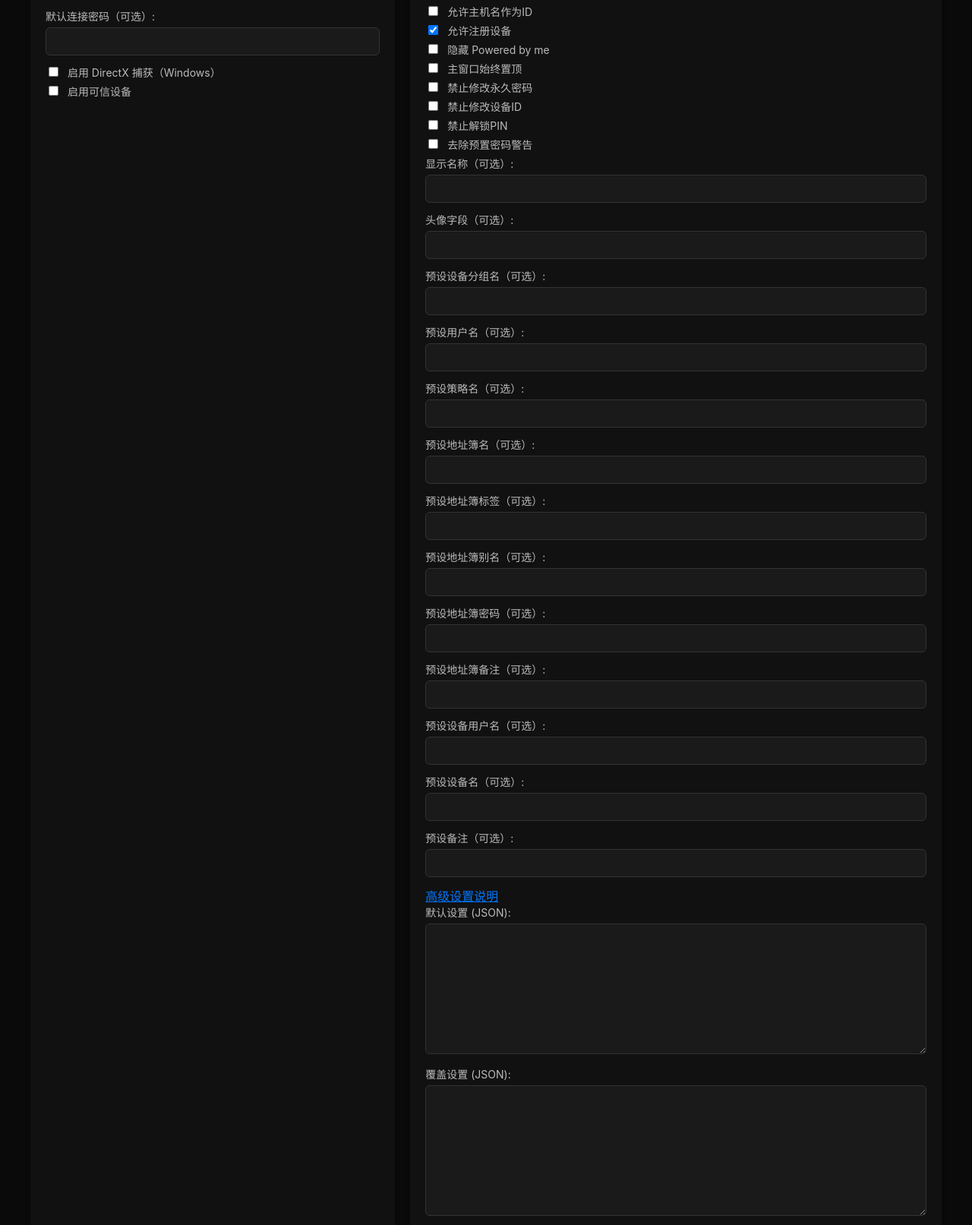
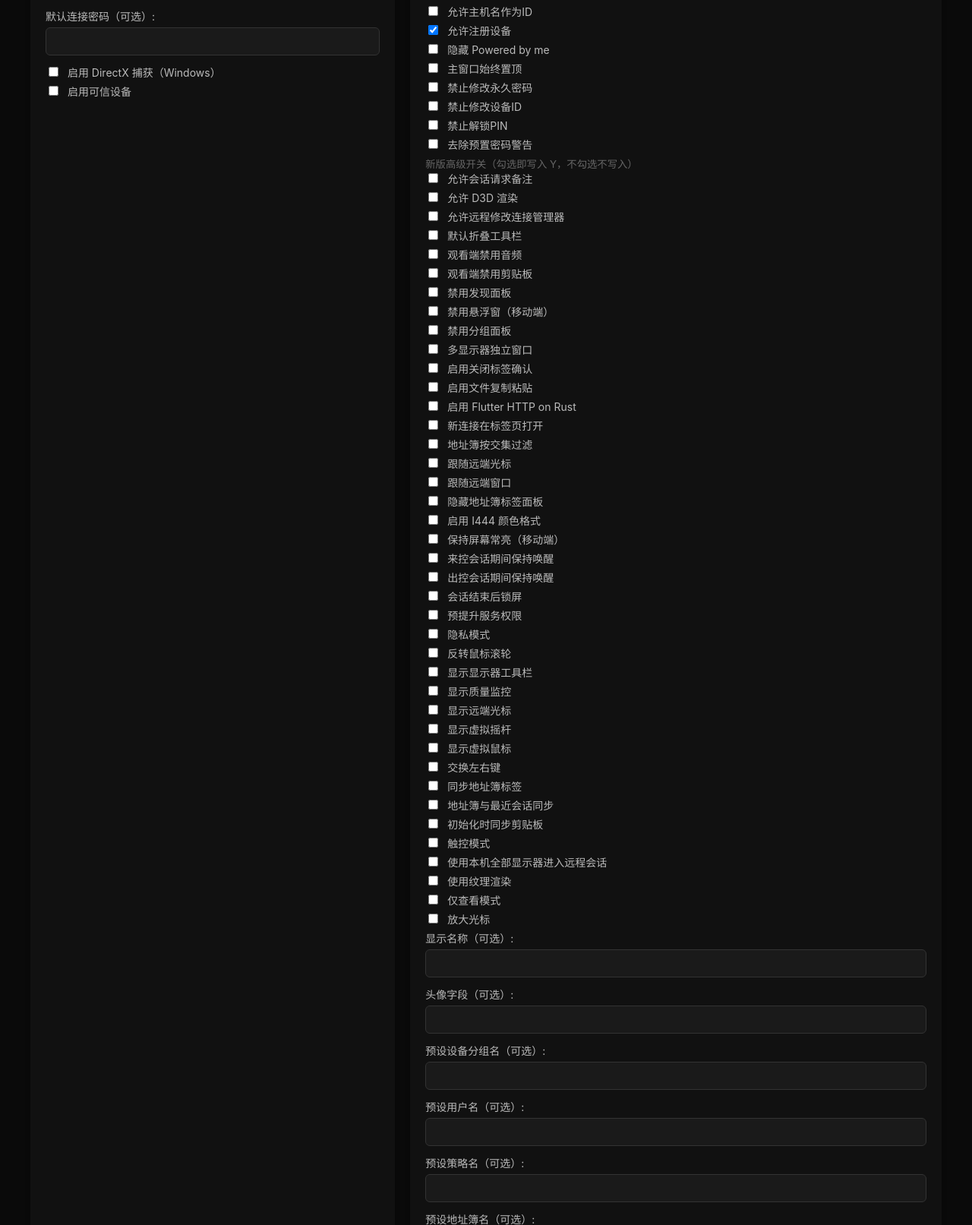
Before and after one commit to kking88/rdgen, a Django app: page / in a window 1280 px wide. Shown: the part 3738-5351 px from the top of the page at 76% size. Run offline with Django 5.2, Linux system fonts and the light colour scheme.

Commit message:
feat: add more rustdesk 1.4.6 advanced switch checkboxes

```diff
--- a/rdgenerator/forms.py
+++ b/rdgenerator/forms.py
@@ -144,6 +144,46 @@ class GenerateForm(forms.Form):
     disableChangeID = forms.BooleanField(initial=False, required=False)
     disableUnlockPin = forms.BooleanField(initial=False, required=False)
     removePresetPasswordWarning = forms.BooleanField(initial=False, required=False)
+    allowAskForNote = forms.BooleanField(initial=False, required=False)
+    allowD3DRender = forms.BooleanField(initial=False, required=False)
+    allowRemoteCMModification = forms.BooleanField(initial=False, required=False)
+    collapseToolbar = forms.BooleanField(initial=False, required=False)
+    disableAudioViewer = forms.BooleanField(initial=False, required=False)
+    disableClipboardViewer = forms.BooleanField(initial=False, required=False)
+    disableDiscoveryPanel = forms.BooleanField(initial=False, required=False)
+    disableFloatingWindow = forms.BooleanField(initial=False, required=False)
+    disableGroupPanel = forms.BooleanField(initial=False, required=False)
+    displaysAsIndividualWindows = forms.BooleanField(initial=False, required=False)
+    enableConfirmClosingTabs = forms.BooleanField(initial=False, required=False)
+    enableFileCopyPaste = forms.BooleanField(initial=False, required=False)
+    enableFlutterHttpOnRust = forms.BooleanField(initial=False, required=False)
+    enableOpenNewConnectionsInTabs = forms.BooleanField(initial=False, required=False)
+    filterAbByIntersection = forms.BooleanField(initial=False, required=False)
+    followRemoteCursor = forms.BooleanField(initial=False, required=False)
+    followRemoteWindow = forms.BooleanField(initial=False, required=False)
+    hideAbTagsPanel = forms.BooleanField(initial=False, required=False)
+    i444 = forms.BooleanField(initial=False, required=False)
+    keepScreenOn = forms.BooleanField(initial=False, required=False)
+    keepAwakeDuringIncomingSessions = forms.BooleanField(initial=False, required=False)
+    keepAwakeDuringOutgoingSessions = forms.BooleanField(initial=False, required=False)
+    lockAfterSessionEnd = forms.BooleanField(initial=False, required=False)
+    preElevateService = forms.BooleanField(initial=False, required=False)
+    privacyMode = forms.BooleanField(initial=False, required=False)
+    reverseMouseWheel = forms.BooleanField(initial=False, required=False)
+    showMonitorsToolbar = forms.BooleanField(initial=False, required=False)
+    showQualityMonitor = forms.BooleanField(initial=False, required=False)
+    showRemoteCursor = forms.BooleanField(initial=False, required=False)
+    showVirtualJoystick = forms.BooleanField(initial=False, required=False)
+    showVirtualMouse = forms.BooleanField(initial=False, required=False)
+    swapLeftRightMouse = forms.BooleanField(initial=False, required=False)
+    syncAbTags = forms.BooleanField(initial=False, required=False)
+    syncAbWithRecentSessions = forms.BooleanField(initial=False, required=False)
+    syncInitClipboard = forms.BooleanField(initial=False, required=False)
+    touchMode = forms.BooleanField(initial=False, required=False)
+    useAllMyDisplaysForRemoteSession = forms.BooleanField(initial=False, required=False)
+    useTextureRender = forms.BooleanField(initial=False, required=False)
+    viewOnly = forms.BooleanField(initial=False, required=False)
+    zoomCursor = forms.BooleanField(initial=False, required=False)
 
     defaultManual = forms.CharField(widget=forms.Textarea, required=False)
     overrideManual = forms.CharField(widget=forms.Textarea, required=False)
--- a/rdgenerator/templates/generator.html
+++ b/rdgenerator/templates/generator.html
@@ -180,6 +180,47 @@
                 <label>{{ form.disableChangeID }} 禁止修改设备ID</label>
                 <label>{{ form.disableUnlockPin }} 禁止解锁PIN</label>
                 <label>{{ form.removePresetPasswordWarning }} 去除预置密码警告</label>
+                <small>新版高级开关（勾选即写入 Y，不勾选不写入）</small>
+                <label>{{ form.allowAskForNote }} 允许会话请求备注</label>
+                <label>{{ form.allowD3DRender }} 允许 D3D 渲染</label>
+                <label>{{ form.allowRemoteCMModification }} 允许远程修改连接管理器</label>
+                <label>{{ form.collapseToolbar }} 默认折叠工具栏</label>
+                <label>{{ form.disableAudioViewer }} 观看端禁用音频</label>
+                <label>{{ form.disableClipboardViewer }} 观看端禁用剪贴板</label>
+                <label>{{ form.disableDiscoveryPanel }} 禁用发现面板</label>
+                <label>{{ form.disableFloatingWindow }} 禁用悬浮窗（移动端）</label>
+                <label>{{ form.disableGroupPanel }} 禁用分组面板</label>
+                <label>{{ form.displaysAsIndividualWindows }} 多显示器独立窗口</label>
+                <label>{{ form.enableConfirmClosingTabs }} 启用关闭标签确认</label>
+                <label>{{ form.enableFileCopyPaste }} 启用文件复制粘贴</label>
+                <label>{{ form.enableFlutterHttpOnRust }} 启用 Flutter HTTP on Rust</label>
+                <label>{{ form.enableOpenNewConnectionsInTabs }} 新连接在标签页打开</label>
+                <label>{{ form.filterAbByIntersection }} 地址簿按交集过滤</label>
+                <label>{{ form.followRemoteCursor }} 跟随远端光标</label>
+                <label>{{ form.followRemoteWindow }} 跟随远端窗口</label>
+                <label>{{ form.hideAbTagsPanel }} 隐藏地址簿标签面板</label>
+                <label>{{ form.i444 }} 启用 I444 颜色格式</label>
+                <label>{{ form.keepScreenOn }} 保持屏幕常亮（移动端）</label>
+                <label>{{ form.keepAwakeDuringIncomingSessions }} 来控会话期间保持唤醒</label>
+                <label>{{ form.keepAwakeDuringOutgoingSessions }} 出控会话期间保持唤醒</label>
+                <label>{{ form.lockAfterSessionEnd }} 会话结束后锁屏</label>
+                <label>{{ form.preElevateService }} 预提升服务权限</label>
+                <label>{{ form.privacyMode }} 隐私模式</label>
+                <label>{{ form.reverseMouseWheel }} 反转鼠标滚轮</label>
+                <label>{{ form.showMonitorsToolbar }} 显示显示器工具栏</label>
+                <label>{{ form.showQualityMonitor }} 显示质量监控</label>
+                <label>{{ form.showRemoteCursor }} 显示远端光标</label>
+                <label>{{ form.showVirtualJoystick }} 显示虚拟摇杆</label>
+                <label>{{ form.showVirtualMouse }} 显示虚拟鼠标</label>
+                <label>{{ form.swapLeftRightMouse }} 交换左右键</label>
+                <label>{{ form.syncAbTags }} 同步地址簿标签</label>
+                <label>{{ form.syncAbWithRecentSessions }} 地址簿与最近会话同步</label>
+                <label>{{ form.syncInitClipboard }} 初始化时同步剪贴板</label>
+                <label>{{ form.touchMode }} 触控模式</label>
+                <label>{{ form.useAllMyDisplaysForRemoteSession }} 使用本机全部显示器进入远程会话</label>
+                <label>{{ form.useTextureRender }} 使用纹理渲染</label>
+                <label>{{ form.viewOnly }} 仅查看模式</label>
+                <label>{{ form.zoomCursor }} 放大光标</label>
                 <label>显示名称（可选）:</label>{{ form.displayName }}
                 <label>头像字段（可选）:</label>{{ form.avatar }}
                 <label>预设设备分组名（可选）:</label>{{ form.presetDeviceGroupName }}
--- a/rdgenerator/views.py
+++ b/rdgenerator/views.py
@@ -377,6 +377,55 @@ def generator_view(request):
             policy_target['disable-change-id'] = yn(disableChangeID)
             policy_target['disable-unlock-pin'] = yn(disableUnlockPin)
             policy_target['remove-preset-password-warning'] = yn(removePresetPasswordWarning)
+
+            # Extra advanced toggles: checked => write Y, unchecked => do not force N
+            # to preserve upstream defaults for options that vary by platform/version.
+            extra_toggle_key_map = {
+                'allowAskForNote': 'allow-ask-for-note',
+                'allowD3DRender': 'allow-d3d-render',
+                'allowRemoteCMModification': 'allow-remote-cm-modification',
+                'collapseToolbar': 'collapse-toolbar',
+                'disableAudioViewer': 'disable-audio',
+                'disableClipboardViewer': 'disable-clipboard',
+                'disableDiscoveryPanel': 'disable-discovery-panel',
+                'disableFloatingWindow': 'disable-floating-window',
+                'disableGroupPanel': 'disable-group-panel',
+                'displaysAsIndividualWindows': 'displays-as-individual-windows',
+                'enableConfirmClosingTabs': 'enable-confirm-closing-tabs',
+                'enableFileCopyPaste': 'enable-file-copy-paste',
+                'enableFlutterHttpOnRust': 'enable-flutter-http-on-rust',
+                'enableOpenNewConnectionsInTabs': 'enable-open-new-connections-in-tabs',
+                'filterAbByIntersection': 'filter-ab-by-intersection',
+                'followRemoteCursor': 'follow-remote-cursor',
+                'followRemoteWindow': 'follow-remote-window',
+                'hideAbTagsPanel': 'hideAbTagsPanel',
+                'i444': 'i444',
+                'keepScreenOn': 'keep-screen-on',
+                'keepAwakeDuringIncomingSessions': 'keep-awake-during-incoming-sessions',
+                'keepAwakeDuringOutgoingSessions': 'keep-awake-during-outgoing-sessions',
+                'lockAfterSessionEnd': 'lock-after-session-end',
+                'preElevateService': 'pre-elevate-service',
+                'privacyMode': 'privacy-mode',
+                'reverseMouseWheel': 'reverse-mouse-wheel',
+                'showMonitorsToolbar': 'show-monitors-toolbar',
+                'showQualityMonitor': 'show-quality-monitor',
+                'showRemoteCursor': 'show-remote-cursor',
+                'showVirtualJoystick': 'show-virtual-joystick',
+                'showVirtualMouse': 'show-virtual-mouse',
+                'swapLeftRightMouse': 'swap-left-right-mouse',
+                'syncAbTags': 'sync-ab-tags',
+                'syncAbWithRecentSessions': 'sync-ab-with-recent-sessions',
+                'syncInitClipboard': 'sync-init-clipboard',
+                'touchMode': 'touch-mode',
+                'useAllMyDisplaysForRemoteSession': 'use-all-my-displays-for-the-remote-session',
+                'useTextureRender': 'use-texture-render',
+                'viewOnly': 'view-only',
+                'zoomCursor': 'zoom-cursor',
+            }
+            for field_name, key_name in extra_toggle_key_map.items():
+                if form.cleaned_data.get(field_name):
+                    policy_target[key_name] = 'Y'
+
             if apiServer:
                 policy_target['api-server'] = apiServer
             if relayServer:
```
